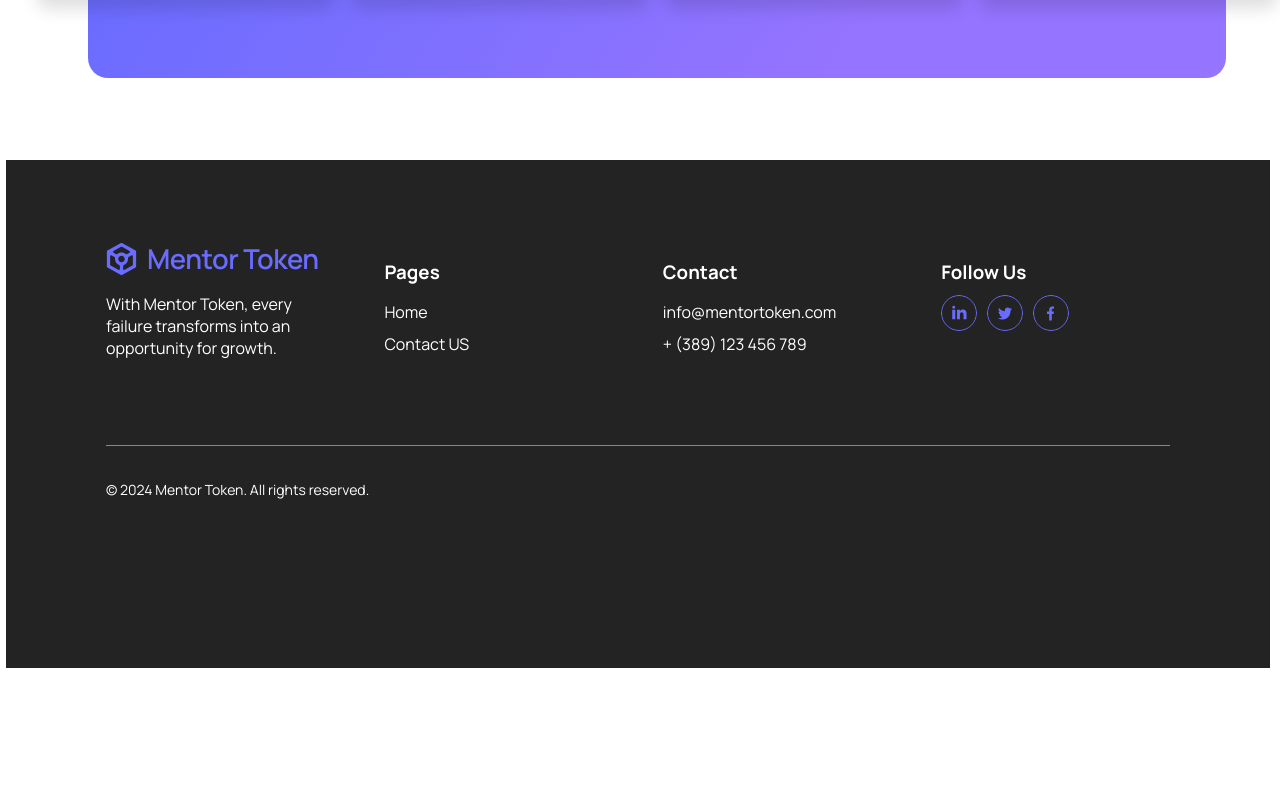
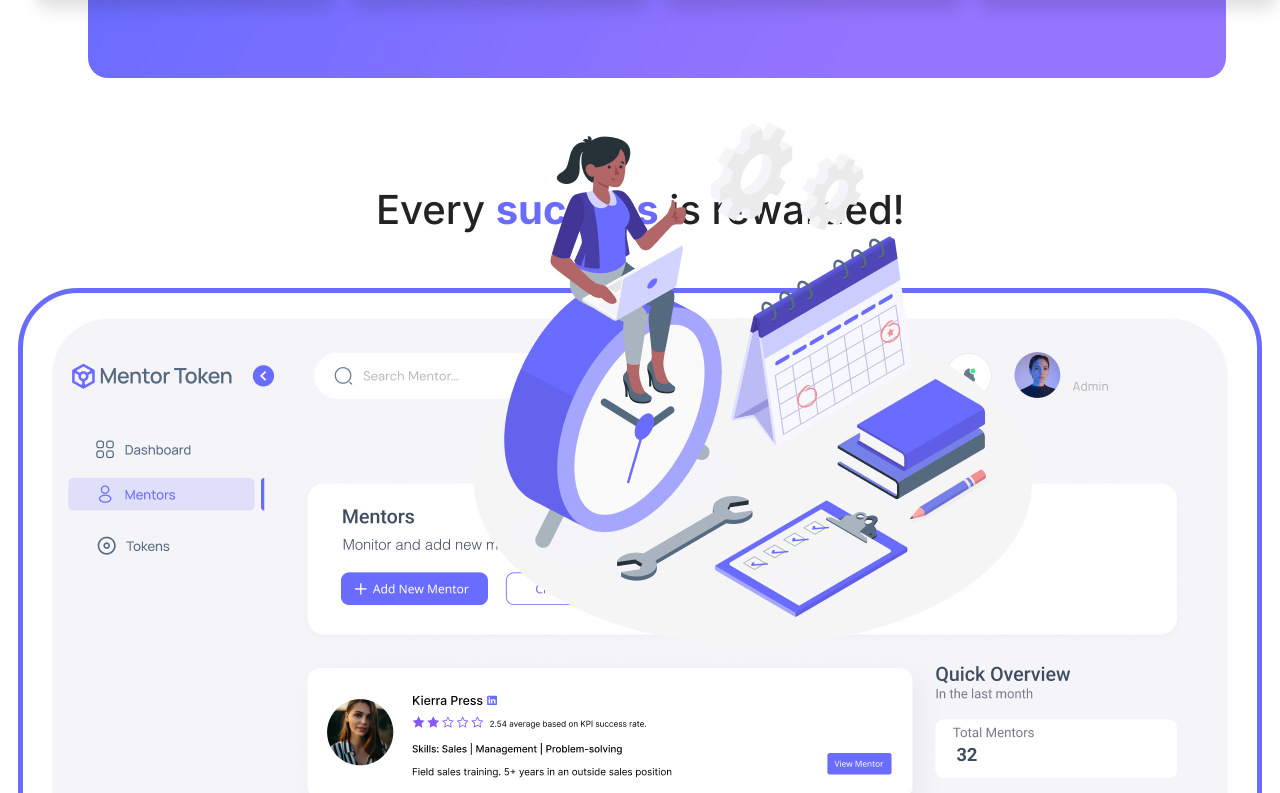
Before and after one commit to DexterNutt/FinalProject, a React (Vite) app in the folder MentorToken/: page / in a window 1280 px wide. Shown: the part 2187-2980 px from the top of the page. Before the commit the page ends 2861 px from the top, so only its background shows below. Built offline with nearby package versions, Linux system fonts and the light colour scheme.

Commit message:
implement demo component and position two images correctly

```diff
--- a/MentorToken/src/components/demo/Demo.jsx
+++ b/MentorToken/src/components/demo/Demo.jsx
@@ -0,0 +1,20 @@
+import React from "react";
+import styles from "./Demo.module.css";
+
+export const Demo = () => {
+  return (
+    <div className={styles.demo}>
+      <div className={styles.text}>
+        <h3>
+          Every <span>success</span> is rewarded!
+        </h3>
+      </div>
+      <div className={styles.image}>
+        <img src="/group.webp" alt="group" />
+      </div>
+      <div className={styles.demoContainer}>
+        <img src="/mentors.webp" alt="mentors" />
+      </div>
+    </div>
+  );
+};
--- /dev/null
+++ b/MentorToken/src/components/demo/Demo.module.css
@@ -0,0 +1,57 @@
+@import url("https://fonts.googleapis.com/css2?family=Inter:wght@100..900&display=swap");
+
+.demo {
+  position: relative;
+  display: flex;
+  flex-direction: column;
+  font-family: "Inter", sans-serif;
+  align-items: center;
+  margin-bottom: 3.5rem;
+}
+
+.text {
+  width: 100%;
+  display: flex;
+  justify-content: flex-start;
+}
+
+.text h3 {
+  font-size: 2.5rem;
+  font-weight: 500;
+  line-height: 1.5rem;
+  color: #232323;
+  margin-left: 23rem;
+  margin-bottom: 1rem;
+}
+
+.text h3 span {
+  font-size: 2.5rem;
+  font-weight: 700;
+  line-height: 1.5rem;
+  color: #696cff;
+}
+
+.image {
+  position: absolute;
+  top: -3.5%;
+  right: 19%;
+  z-index: 1;
+}
+
+.demoContainer {
+  position: relative;
+  width: 77.125rem;
+  height: 55.375rem;
+  margin-top: 3.15rem;
+  border-radius: 3.75rem;
+  border: 5px solid #696cff;
+  display: flex;
+  justify-content: center;
+  align-items: center;
+  overflow: hidden;
+}
+
+.demoContainer img {
+  position: absolute;
+  z-index: -1;
+}
--- a/MentorToken/src/pages/Home.jsx
+++ b/MentorToken/src/pages/Home.jsx
@@ -2,6 +2,7 @@ import React from "react";
 import { Hero } from "../components/hero/Hero";
 import { Partners } from "../components/partners/Partners";
 import { Features } from "../components/features/Features";
+import { Demo } from "../components/demo/Demo";
 
 export const Home = () => {
   return (
@@ -9,6 +10,7 @@ export const Home = () => {
       <Hero />
       <Partners />
       <Features />
+      <Demo />
     </>
   );
 };
```
Also changed, not shown: MentorToken/public/group.webp (added), MentorToken/public/mentors.webp (added).
